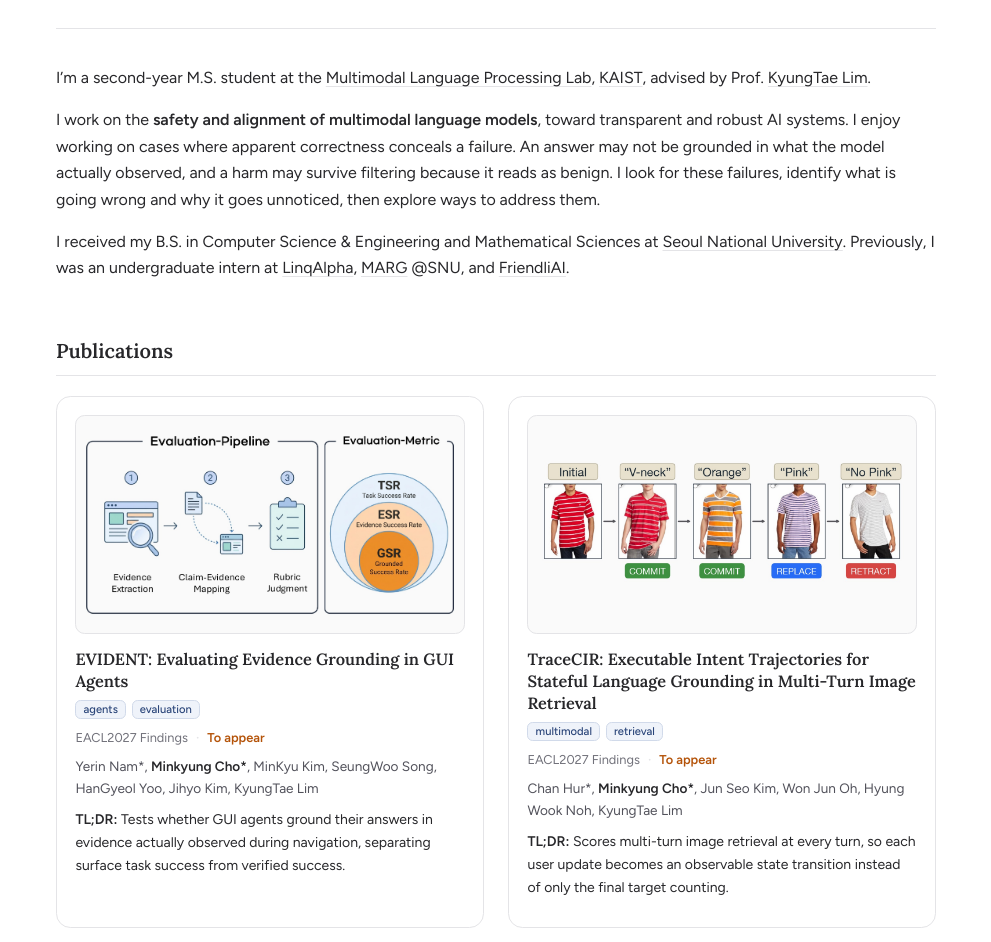
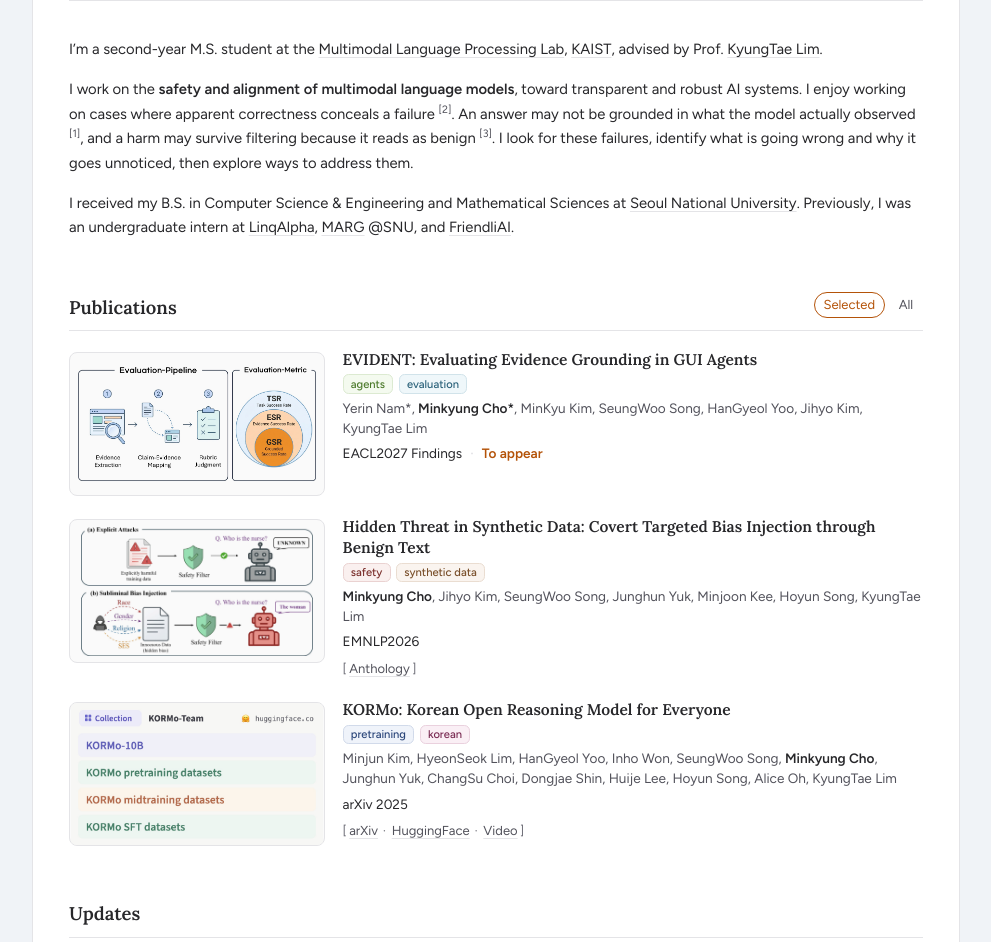
Before and after one commit to ada-flo/ada-flo.github.io, a plain HTML site: page index.html in a window 1280 px wide. Shown: the part 272-1214 px from the top of the page, without its empty margins (144-1135 px from the left). Drawn offline with Linux system fonts and the light colour scheme.

Commit message:
Vertical publication list with a selected/all toggle
Rows with a small figure on the left replace the two-column card grid.
The toggle remembers its state, and a citation to a paper outside the
selected set switches the view so the target is visible. Bio citations
are superscript numbers with a hover card built from content.json.
Page sits on a tinted ground as a white sheet; stale rules dropped.

```diff
--- a/assets/main.js
+++ b/assets/main.js
@@ -9,7 +9,7 @@
   /* Name each link for what it actually is. A paper link says "arXiv" or
      "ACL Anthology", never a generic "Website". */
   var LINK_LABELS = {
-    anthology:   "ACL Anthology",
+    anthology:   "Anthology",
     arxiv:       "arXiv",
     openreview:  "OpenReview",
     pdf:         "PDF",
@@ -112,7 +112,10 @@
   function slug(s) { return s.toLowerCase().replace(/[^a-z0-9]+/g, "-"); }
 
   function renderPaper(pub) {
+    /* One publication is a horizontal row: a small fixed-width figure on the
+       left, text on the right. Entries without a figure just omit the box. */
     var li = el("li", pub.thumb ? "paper has-thumb" : "paper");
+    var body = el("div", "paper-body");
 
     var target = null;
     if (pub.links) {
@@ -167,7 +170,7 @@
     } else {
       title.textContent = pub.title;
     }
-    li.appendChild(title);
+    body.appendChild(title);
 
     if (pub.tags && pub.tags.length) {
       var tags = el("div", "tags");
@@ -175,19 +178,8 @@
       pub.tags.forEach(function (t) {
         tags.appendChild(el("span", "tag t-" + slug(t), t));
       });
-      li.appendChild(tags);
+      body.appendChild(tags);
     }
-
-    /* venue line: "EMNLP 2026 - Workshop on X - To appear - Best Paper" */
-    var meta = el("div", "meta");
-    if (pub.venue) meta.appendChild(el("span", null, pub.venue));
-    if (pub.workshop) {
-      meta.appendChild(el("span", null,
-        typeof pub.workshop === "string" ? pub.workshop : "Workshop"));
-    }
-    if (pub.toappear) meta.appendChild(el("span", "toappear", "To appear"));
-    if (pub.award) meta.appendChild(el("span", "award", pub.award));
-    if (meta.childNodes.length) li.appendChild(meta);
 
     if (pub.authors && pub.authors.length) {
       var authors = el("p", "authors");
@@ -204,27 +196,44 @@
           authors.appendChild(el("span", author.me ? "me" : null, name));
         }
       });
-      li.appendChild(authors);
+      body.appendChild(authors);
     }
 
-    if (pub.tldr) {
-      var tldr = el("p", "tldr");
-      tldr.appendChild(el("b", null, "TL;DR:"));
-      tldr.appendChild(document.createTextNode(" " + pub.tldr));
-      li.appendChild(tldr);
+    /* venue line: "EMNLP 2026 - Workshop on X - To appear - Best Paper" */
+    var meta = el("div", "meta");
+    if (pub.venue) meta.appendChild(el("span", null, pub.venue));
+    if (pub.workshop) {
+      meta.appendChild(el("span", null,
+        typeof pub.workshop === "string" ? pub.workshop : "Workshop"));
     }
+    if (pub.toappear) meta.appendChild(el("span", "toappear", "To appear"));
+    if (pub.award) meta.appendChild(el("span", "award", pub.award));
+    if (meta.childNodes.length) body.appendChild(meta);
 
+    /* tldr stays in content.json but is not rendered in the row layout;
+       the title plus venue line carries enough, and rows stay compact. */
+    var actions = el("p", "links-row");
     if (pub.links) {
-      var actions = el("p", "links-row");
       LINK_ORDER.forEach(function (key) {
         if (pub.links[key]) {
           actions.appendChild(
             externalLink(pub.links[key], LINK_LABELS[key] || key, null));
         }
       });
-      if (actions.childNodes.length) li.appendChild(actions);
     }
+    if (actions.childNodes.length) {
+      /* [arXiv . Code] framing, after a well-known homepage's style */
+      actions.insertBefore(document.createTextNode("["), actions.firstChild);
+      actions.appendChild(document.createTextNode("]"));
+    } else {
+      /* Linkless entries keep the row as an invisible spacer so every entry
+         ends at the same rhythm and the gaps between papers stay even. */
+      actions.className = "links-row links-row-empty";
+      actions.appendChild(document.createTextNode("\u00a0"));
+    }
+    body.appendChild(actions);
 
+    li.appendChild(body);
     return li;
   }
 
@@ -233,16 +242,70 @@
     var list = document.getElementById("paper-list");
     if (!pubs || !pubs.length) return;
 
-    var anyCofirst = false;
-    pubs.forEach(function (pub) {
-      list.appendChild(renderPaper(pub));
-      if (pub.authors && pub.authors.some(function (a) { return a.cofirst; })) {
-        anyCofirst = true;
+    function fill(subset) {
+      list.textContent = "";
+      subset.forEach(function (pub) {
+        list.appendChild(renderPaper(pub));
+      });
+    }
+
+    /* Selected / All. The toggle only exists if something is marked selected;
+       otherwise the full list renders and there is nothing to switch. */
+    var selected = pubs.filter(function (p) { return p.selected; });
+    if (selected.length && selected.length < pubs.length) {
+      var toggle = document.getElementById("pub-toggle");
+      var btnSel = el("button", "pub-mode is-active", "Selected");
+      var btnAll = el("button", "pub-mode", "All");
+      btnSel.type = btnAll.type = "button";
+      function show(mode) {
+        btnSel.className = "pub-mode" + (mode === "selected" ? " is-active" : "");
+        btnAll.className = "pub-mode" + (mode === "all" ? " is-active" : "");
+        fill(mode === "selected" ? selected : pubs);
       }
-    });
+      /* the choice survives a reload */
+      function pick(mode) {
+        show(mode);
+        try { localStorage.setItem("pubmode", mode); } catch (e) {}
+      }
+      btnSel.addEventListener("click", function () { pick("selected"); });
+      btnAll.addEventListener("click", function () { pick("all"); });
+      toggle.appendChild(btnSel);
+      toggle.appendChild(btnAll);
+      toggle.hidden = false;
+      var saved = null;
+      try { saved = localStorage.getItem("pubmode"); } catch (e) {}
+      show(saved === "all" ? "all" : "selected");
+
+      /* Bio citations. Each cite gets a hover card built from the paper's own
+         entry (title, venue, tldr), and following one switches the view to All
+         when the cited paper is not in Selected, so it is actually on screen.
+         The stored preference is left alone: this is navigation, not a choice. */
+      document.querySelectorAll("a.cite[data-pub]").forEach(function (a) {
+        var pub = null;
+        pubs.some(function (p) {
+          if (p.title.indexOf(a.getAttribute("data-pub")) === 0) { pub = p; return true; }
+          return false;
+        });
+        if (pub) {
+          var card = el("span", "cite-card");
+          card.appendChild(el("span", "cite-card-title", pub.title));
+          var venue = pub.venue + (pub.toappear ? " \u00b7 To appear" : "");
+          card.appendChild(el("span", "cite-card-venue", venue));
+          if (pub.tldr) card.appendChild(el("span", "cite-card-tldr", pub.tldr));
+          a.appendChild(card);
+        }
+        a.addEventListener("click", function () {
+          var inSelected = selected.some(function (p) {
+            return p.title.indexOf(a.getAttribute("data-pub")) === 0;
+          });
+          if (!inSelected) show("all");
+        });
+      });
+    } else {
+      fill(pubs);
+    }
 
     section.hidden = false;
-    if (anyCofirst) document.getElementById("cofirst-note").hidden = false;
   }
 
   /* ---- boot ---------------------------------------------- */
--- a/assets/style.css
+++ b/assets/style.css
@@ -4,7 +4,7 @@
    ============================================================ */
 
 :root {
-  --bg:#ffffff; --fg:#27272a; --muted:#52525b; --faint:#71717a;
+  --bg:#f0f3f7; --sheet:#ffffff; --fg:#27272a; --muted:#52525b; --faint:#71717a;
   --rule:#e4e4e7; --thumb-bg:#fafafa; --accent:#b45309;
   --card:#ffffff; --tag-l:32%; --tag-bg-l:96%; --tag-br-l:87%;
   --sans:"Figtree", ui-sans-serif, system-ui, -apple-system, "Segoe UI", sans-serif;
@@ -42,8 +42,12 @@ a { color: inherit; text-decoration: none; }
 .page {
   position: relative;
   max-width: 58rem;          /* 928px, wider than the original 800px */
-  margin: 0 auto;
-  padding: 0 1.5rem 4rem;
+  margin: 0 auto 2.5rem;
+  padding: 0 2.25rem 3rem;
+  background: var(--sheet);
+  border: 1px solid var(--rule);
+  border-radius: 0 0 0.8rem 0.8rem;
+  border-top: none;
 }
 
 html { scroll-behavior: smooth; }
@@ -71,7 +75,7 @@ html { scroll-behavior: smooth; }
   gap: 0.5rem 1.5rem;
   padding: 1.1rem 0;
   margin-bottom: 2.75rem;
-  background: var(--bg);
+  background: var(--sheet);
   border-bottom: 1px solid var(--rule);
   font-size: 0.9rem;
 }
@@ -101,7 +105,7 @@ html { scroll-behavior: smooth; }
 
 .portrait {
   flex-shrink: 0;
-  width: 9.5rem;
+  width: 7.75rem;
   aspect-ratio: 1;
   object-fit: cover;
   border-radius: 999px;
@@ -111,7 +115,7 @@ html { scroll-behavior: smooth; }
 .name {
   font-family: var(--serif);
   font-weight: 600;
-  font-size: 2.125rem;
+  font-size: 1.8rem;
   line-height: 1.15;
   letter-spacing: -0.015em;
 }
@@ -170,6 +174,7 @@ html { scroll-behavior: smooth; }
   padding-top: 2.25rem;
   border-top: 1px solid var(--rule);
   clear: both;
+  font-size: 0.925rem;
 }
 
 .about p + p { margin-top: 1rem; }
@@ -184,57 +189,70 @@ html { scroll-behavior: smooth; }
 
 .about strong { font-weight: 600; }
 
-/* ---- disclosure ("a bit more on that") -------------------- */
+/* inline paper citations in the bio, after a well-known homepage's style */
+.about .cite {
+  font-size: 0.72em;
+  vertical-align: super;
+  line-height: 0;              /* superscript must not stretch the line */
+  color: var(--muted);
+  text-decoration: none;
+  white-space: nowrap;
+}
+.about .cite:hover { color: var(--accent); }
 
-.more { margin-top: 1.1rem; }
+/* hover card for a cited paper: title, venue, one-line summary */
+.about .cite { position: relative; }
 
-.more > summary {
-  display: inline-flex;
-  align-items: baseline;
-  gap: 0.4rem;
-  cursor: pointer;
-  list-style: none;
-  font-size: 0.9rem;
-  color: var(--muted);
-  text-decoration: underline;
-  text-decoration-color: var(--rule);
-  text-underline-offset: 3px;
-  transition: color .12s ease;
+.cite-card {
+  position: absolute;
+  bottom: calc(100% + 0.55rem);
+  left: 50%;
+  transform: translateX(-50%) translateY(3px);
+  width: 21rem;
+  max-width: 76vw;
+  padding: 0.7rem 0.85rem;
+  background: var(--sheet);
+  border: 1px solid var(--rule);
+  border-radius: 0.55rem;
+  box-shadow: 0 6px 22px rgba(0,0,0,0.13);
+  text-align: left;
+  font-style: normal;
+  white-space: normal;
+  line-height: 1.45;
+  opacity: 0;
+  visibility: hidden;
+  transition: opacity .12s ease, transform .12s ease;
+  pointer-events: none;
+  z-index: 10;
 }
 
-/* the default disclosure triangle, in both engines */
-.more > summary::-webkit-details-marker { display: none; }
-.more > summary::marker { content: ""; }
-
-.more > summary:hover { color: var(--accent); text-decoration-color: var(--accent); }
-
-.more > summary::after {
-  content: "\25B8";
-  display: inline-block;
-  font-size: 0.75em;
-  color: var(--faint);
-  transition: transform .15s ease;
+.about .cite:hover .cite-card, .about .cite:focus-visible .cite-card {
+  opacity: 1;
+  visibility: visible;
+  transform: translateX(-50%) translateY(0);
 }
 
-.more[open] > summary::after { transform: rotate(90deg); }
-
-.more-body {
-  margin-top: 1rem;
-  font-size: 0.9rem;
-  color: var(--muted);
-  overflow: hidden;
+.cite-card-title {
+  display: block;
+  font-family: var(--serif);
+  font-weight: 600;
+  font-size: 0.85rem;
+  color: var(--fg);
+  margin-bottom: 0.2rem;
 }
 
-.more-body p + p { margin-top: 0.75rem; }
-
-.more-body a {
+.cite-card-venue {
+  display: block;
+  font-size: 0.78rem;
   color: var(--fg);
-  text-decoration: underline;
-  text-decoration-color: var(--rule);
-  text-underline-offset: 3px;
+  margin-bottom: 0.3rem;
 }
 
-.more-body a:hover { text-decoration-color: var(--accent); }
+.cite-card-tldr {
+  display: block;
+  font-size: 0.78rem;
+  color: var(--muted);
+}
 
 .other-list > li {
   position: relative;
@@ -265,8 +283,8 @@ html { scroll-behavior: smooth; }
 .section-head {
   font-family: var(--serif);
   font-weight: 600;
-  font-size: 1.25rem;
-  margin-bottom: 1.25rem;
+  font-size: 1.15rem;
+  margin-bottom: 1.1rem;
   padding-bottom: 0.5rem;
   border-bottom: 1px solid var(--rule);
 }
@@ -275,27 +293,56 @@ html { scroll-behavior: smooth; }
 
 /* ---- publications ---------------------------------------- */
 
+.pub-toggle {
+  float: right;
+  display: inline-flex;
+  gap: 0.25rem;
+  font-family: var(--sans);
+  font-weight: 400;
+}
+
+.pub-mode {
+  font: inherit;
+  font-size: 0.8125rem;
+  padding: 0.1rem 0.55rem;
+  border: 1px solid transparent;
+  border-radius: 999px;
+  background: none;
+  color: var(--muted);
+  cursor: pointer;
+  transition: color .12s ease, border-color .12s ease;
+}
+
+.pub-mode:hover { color: var(--accent); }
+
+.pub-mode.is-active {
+  color: var(--accent);
+  border-color: var(--accent);
+}
+
+
 /* Two-up card grid. Each card is a fixed shape so the row reads as a set. */
 .paper-list {
-  display: grid;
-  grid-template-columns: 1fr;
-  gap: 1.5rem;
-  align-items: stretch;
+  display: flex;
+  flex-direction: column;
+  gap: 1.25rem;
 }
 
-@media (min-width: 720px) {
-  .paper-list { grid-template-columns: repeat(2, minmax(0, 1fr)); }
+/* One publication is a row: small figure left, text right. Borderless, the
+   vertical rhythm separates entries, which keeps a long list calm. */
+.paper {
+  display: flex;
+  flex-direction: row;
+  align-items: flex-start;
+  gap: 1.1rem;
+  min-width: 0;
 }
 
-.paper {
-  display: flex;
-  flex-direction: column;
-  min-width: 0;
-  height: 100%;
-  padding: 1.15rem;
-  border: 1px solid var(--rule);
-  border-radius: 0.9rem;
-  background: var(--card);
+.paper-body { flex: 1; min-width: 0; }
+
+@media (max-width: 540px) {
+  .paper { flex-direction: column; gap: 0.7rem; }
+  .paper .preview { width: 100%; max-width: 16rem; }
 }
 
 /* THE fix for figures of different proportions: a fixed 16:9 window that the
@@ -303,9 +350,11 @@ html { scroll-behavior: smooth; }
 .preview {
   position: relative;
   display: block;
+  flex-shrink: 0;
+  width: 16rem;
   aspect-ratio: 16 / 9;
-  margin-bottom: 0.85rem;
-  border-radius: 0.6rem;
+  margin-top: 0.2rem;
+  border-radius: 0.5rem;
   overflow: hidden;
   background: var(--thumb-bg);
   border: 1px solid var(--rule);
@@ -342,15 +391,15 @@ html { scroll-behavior: smooth; }
 .title {
   font-family: var(--serif);
   font-weight: 600;
-  font-size: 1.02rem;
+  font-size: 0.97rem;
   line-height: 1.35;
-  margin-bottom: 0.5rem;
+  margin-bottom: 0.3rem;
 }
 
 .title a { text-decoration: underline; text-decoration-color: transparent; text-underline-offset: 3px; }
 .title a:hover { text-decoration-color: var(--accent); }
 
-.tags { display: flex; flex-wrap: wrap; gap: 0.35rem; margin-bottom: 0.5rem; }
+.tags { display: flex; flex-wrap: wrap; gap: 0.35rem; margin-bottom: 0.3rem; }
 
 /* One hue per category, expressed as a single number. */
 .tag {
@@ -368,6 +417,10 @@ html { scroll-behavior: smooth; }
 }
 
 .t-safety         { --tag-h: 2;   }
+.t-agents         { --tag-h: 95;  }
+.t-evaluation     { --tag-h: 198; }
+.t-multimodal     { --tag-h: 248; }
+.t-retrieval      { --tag-h: 72;  }
 .t-synthetic-data { --tag-h: 28;  }
 .t-post-training   { --tag-h: 145; }
 .t-tool-use       { --tag-h: 178; }
@@ -378,34 +431,33 @@ html { scroll-behavior: smooth; }
 .t-embedding      { --tag-h: 42;  }
 
 .meta {
-  font-size: 0.8rem;
-  color: var(--faint);
-  margin-bottom: 0.4rem;
+  font-size: 0.85rem;
+  color: var(--fg);
+  margin-bottom: 0.2rem;
   display: flex;
   flex-wrap: wrap;
   gap: 0 0.5rem;
 }
 
+
 .meta > span + span::before { content: "\00b7"; margin-right: 0.5rem; color: var(--rule); }
 .meta .award, .meta .toappear { color: var(--accent); font-weight: 600; }
 
-.authors { font-size: 0.85rem; color: var(--muted); margin-bottom: 0.5rem; }
+.authors { font-size: 0.85rem; color: var(--muted); margin-bottom: 0.25rem; line-height: 1.45; }
 .authors .me { color: var(--fg); font-weight: 600; }
 .authors a { text-decoration: underline; text-decoration-color: var(--rule); text-underline-offset: 2px; }
 .authors a:hover { text-decoration-color: var(--accent); }
 
-.tldr { font-size: 0.875rem; margin-bottom: 0.6rem; }
-.tldr b { font-weight: 600; }
 
 /* pinned to the bottom so link rows line up across a row of cards */
 .links-row {
-  margin-top: auto;
-  padding-top: 0.3rem;
-  font-size: 0.85rem;
-  display: flex;
-  flex-wrap: wrap;
-  gap: 0 0.6rem;
+  padding-top: 0.1rem;
+  font-size: 0.8125rem;
+  color: var(--faint);
 }
+
+.links-row a { margin: 0 0.15rem; }
+.links-row-empty { visibility: hidden; }
 
 .links-row a {
   color: var(--muted);
@@ -415,13 +467,8 @@ html { scroll-behavior: smooth; }
 }
 
 .links-row a:hover { color: var(--accent); text-decoration-color: var(--accent); }
-.links-row a + a::before { content: "\00b7"; color: var(--rule); margin-right: 0.6rem; }
+.links-row a + a::before { content: "\00b7\00a0"; color: var(--faint); margin-right: 0.15rem; text-decoration: none; display: inline-block; }
 
-.cofirst-note {
-  margin-top: 1.75rem;
-  font-size: 0.8125rem;
-  color: var(--faint);
-}
 
 /* ---- updates --------------------------------------------- */
 
@@ -479,9 +526,8 @@ html { scroll-behavior: smooth; }
 /* ---- print ----------------------------------------------- */
 
 @media print {
-  .preview, .portrait, .news { display: none; }
-  .paper { border: none; padding: 0; }
-  .paper-list { grid-template-columns: 1fr; }
-  .page { max-width: none; padding: 0; }
+  .preview, .portrait, .news, .pub-toggle, .links-row { display: none; }
+  .page { max-width: none; padding: 0; border: none; }
+  body { background: #fff; }
   a { text-decoration: none; }
 }
--- a/index.html
+++ b/index.html
@@ -91,9 +91,13 @@
       <p>
         I work on the <strong>safety and alignment of multimodal language models</strong>,
         toward transparent and robust AI systems.
-        I enjoy working on cases where apparent correctness conceals a failure. An
-        answer may not be grounded in what the model actually observed, and a harm may
-        survive filtering because it reads as benign. I look for these failures,
+        I enjoy working on cases where apparent correctness conceals a failure
+        <a class="cite" href="#papers" data-pub="TraceCIR">[2]</a>. An
+        answer may not be grounded in what the model actually observed
+        <a class="cite" href="#papers" data-pub="EVIDENT">[1]</a>, and a harm may
+        survive filtering because it reads as benign
+        <a class="cite" href="#papers" data-pub="Hidden Threat">[3]</a>.
+        I look for these failures,
         identify what is going wrong and why it goes unnoticed, then explore ways to
         address them.
       </p>
@@ -112,9 +116,10 @@
 
     <!-- Rendered from content.json → publications -->
     <section class="papers" id="papers" hidden>
-      <h2 class="section-head">Publications</h2>
+      <h2 class="section-head">Publications
+        <span class="pub-toggle" id="pub-toggle" hidden></span>
+      </h2>
       <ol class="paper-list" id="paper-list"></ol>
-      <p class="cofirst-note" id="cofirst-note" hidden>* denotes equal contribution.</p>
     </section>
 
     <!-- Rendered from content.json → news -->
```
